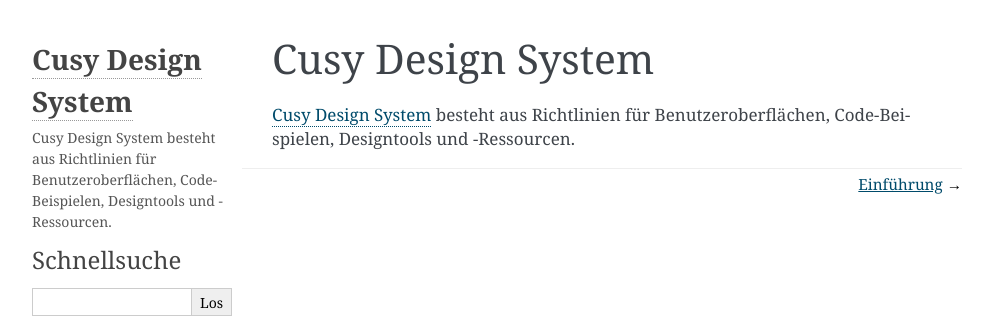
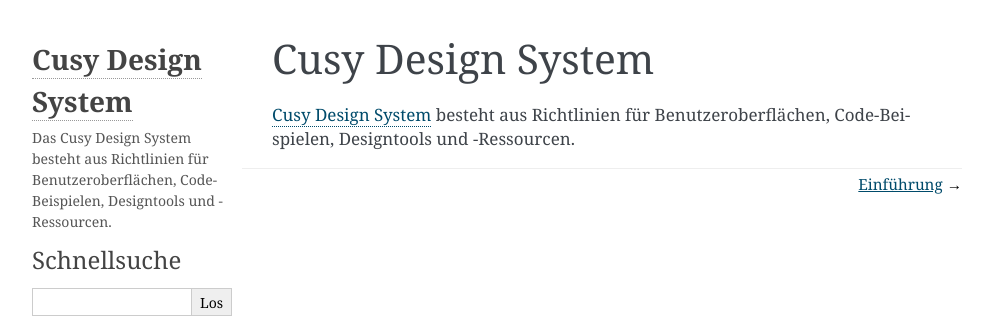
Before and after one commit to cusyio/cusy-design-system, a Sphinx documentation site: the page built from docs/index.rst, in a window 1280 px wide. Shown: the top 322 px of the page, without its empty margins (148-1141 px from the left). Built offline with Sphinx 7.4.7, drawn with Linux system fonts in a browser that asks for light colours.

Commit message:
Update description

```diff
--- a/docs/conf.py
+++ b/docs/conf.py
@@ -74,7 +74,7 @@
 # documentation.
 #
 html_theme_options = {
-    'description': 'Cusy Design System besteht aus Richtlinien für Benutzeroberflächen, Code-Beispielen, Designtools und -Ressourcen.',
+    'description': 'Das Cusy Design System besteht aus Richtlinien für Benutzeroberflächen, Code-Beispielen, Designtools und -Ressourcen.',
     'fixed_sidebar': False,
     'show_powered_by': False,
     'github_user': 'cusyio',
```
